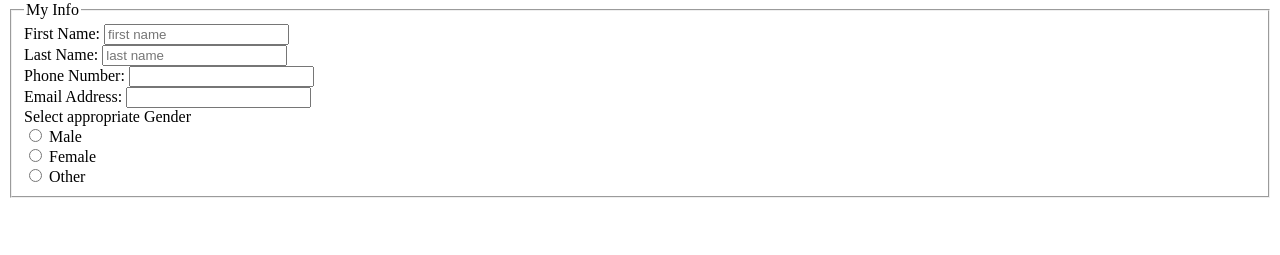
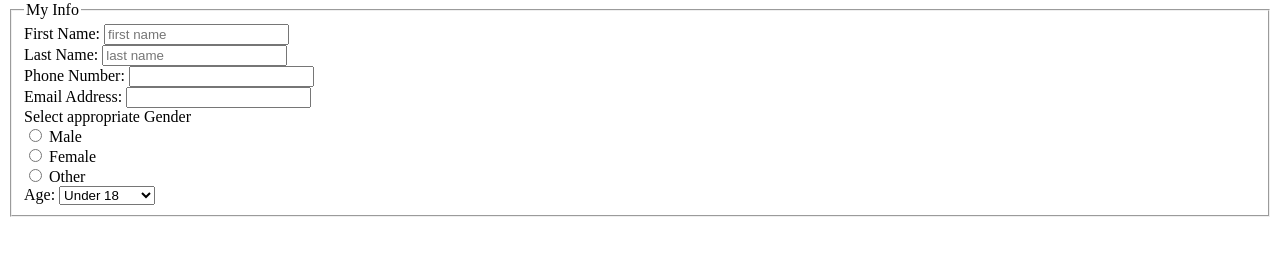
Before and after one commit to Joe-Valente/lab4, a plain HTML site: page index.html in a window 1280 px wide. Shown: the part 79-334 px from the top of the page. Drawn offline with Linux system fonts and the light colour scheme.

Commit message:
Added age dropdown

```diff
--- a/index.html
+++ b/index.html
@@ -25,13 +25,23 @@
         <label><input type="hidden" name="hidden_field"></label>
       </div>
       <div>
-        <label for="Gender"> Select appropriate Gender</label>
+        <label> Select appropriate Gender</label>
       </div>
       <div>
         <input type="radio" name="gender_field" value="male"> Male<br>
         <input type="radio" name="gender_field" value="female"> Female<br>
         <input type="radio" name="gender_field" value="other"> Other <br>
       </div>
+      <label for="age_field">Age: </label>
+      <select name="languages" id="lang">
+        <option value="Under 18">Under 18</option>
+        <option value="18 - 24">18 - 24</option>
+        <option value="25 - 34">25 - 34</option>
+        <option value="35 - 44">35 - 44</option>
+        <option value="45 - 54">45 - 54</option>
+        <option value="55 - 64">55 - 64</option>
+        <option value="65 and Over">65 and Over</option>
+      </select>
     </fieldset>
   </form>
 </body>
```
